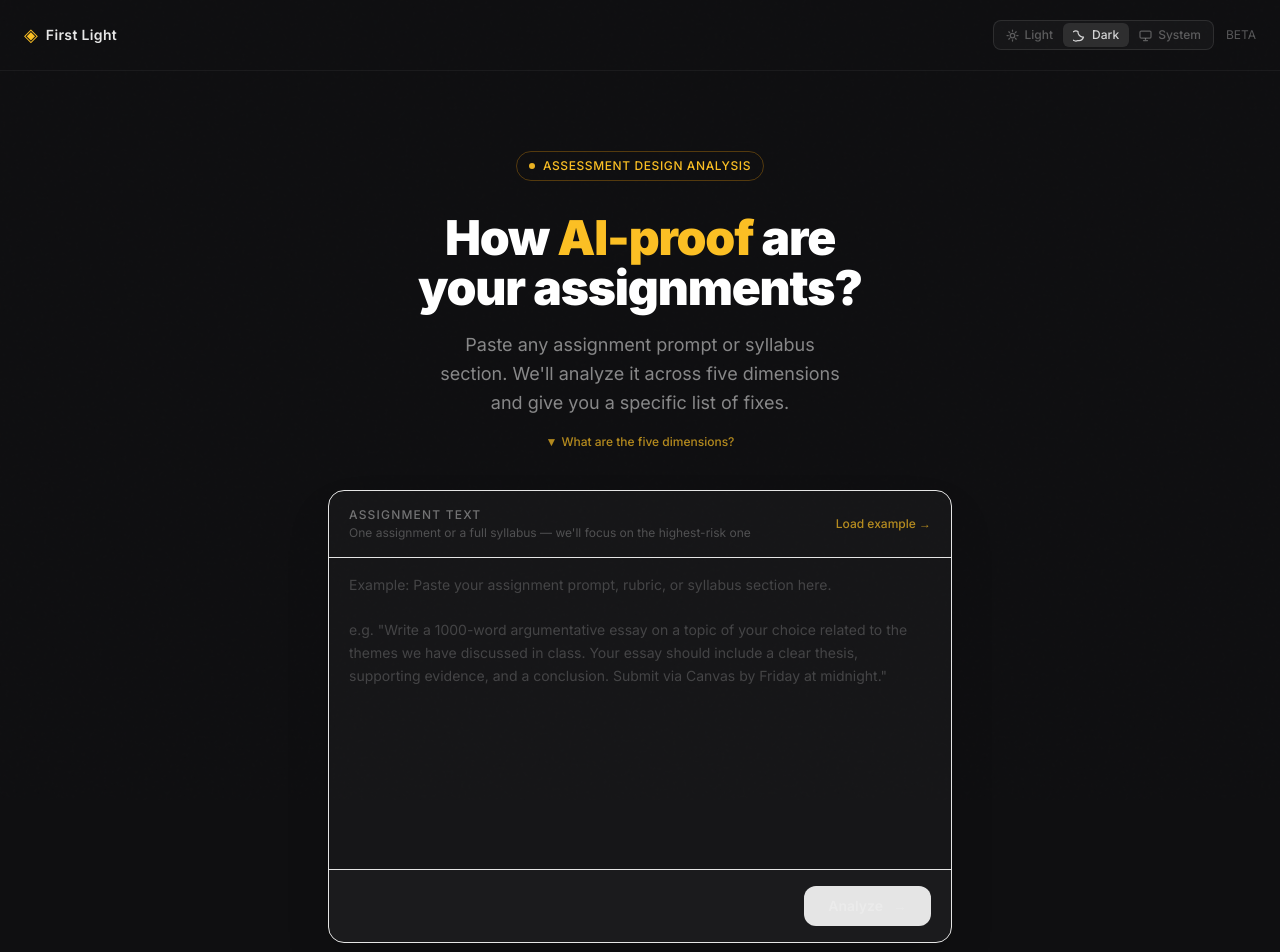
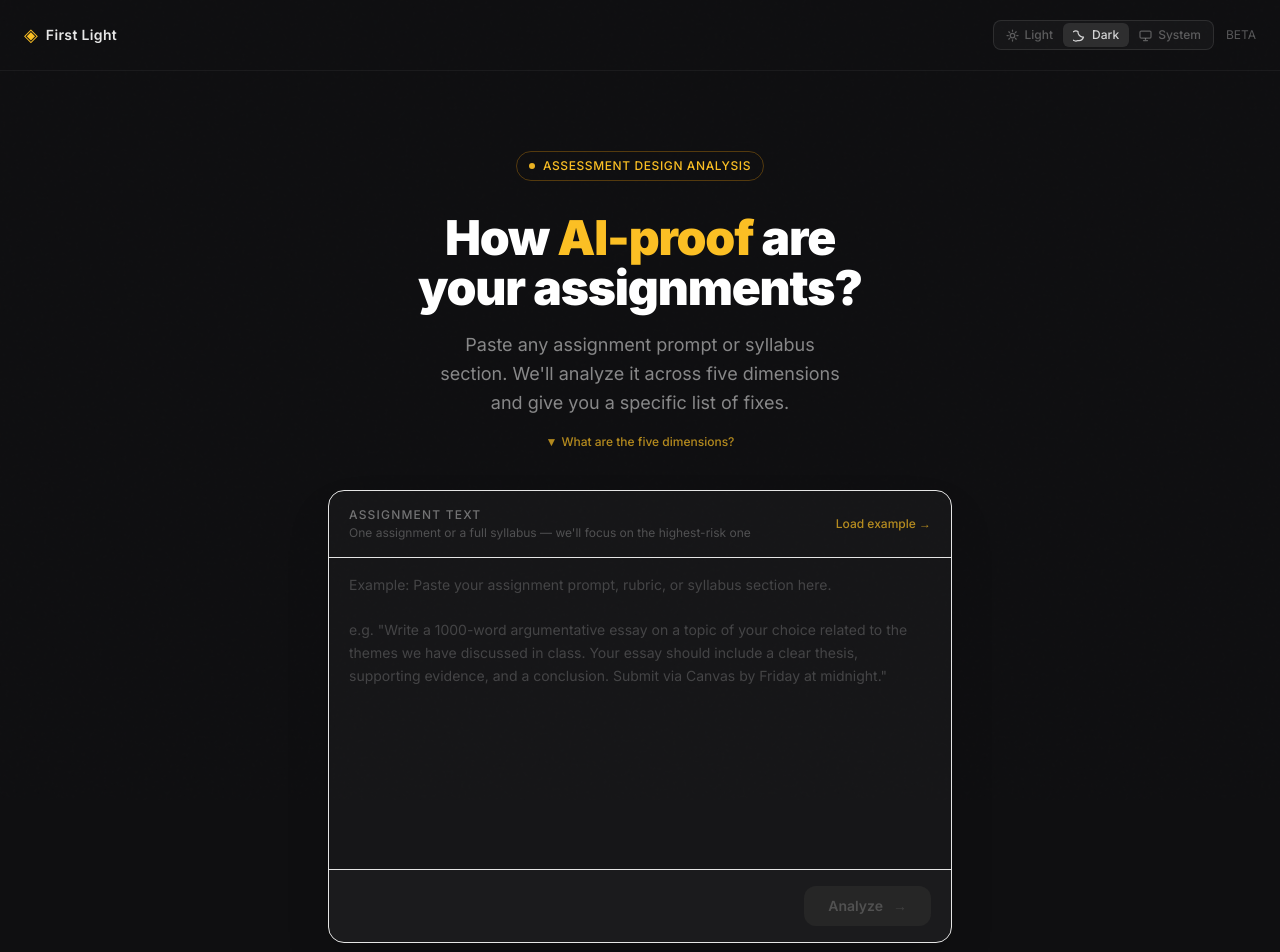
Before and after one commit to jbnash/first-light, a Next.js app: page / in a window 1280 px wide. Shown: the top 952 px of the page. Built offline with nearby package versions, Linux system fonts and the light colour scheme.

Commit message:
Fix disabled Analyze button brightness in dark mode
Co-Authored-By: Claude Sonnet 4.6 <noreply@anthropic.com>

```diff
--- a/src/app/page.tsx
+++ b/src/app/page.tsx
@@ -242,7 +242,7 @@ export default function Home() {
                   ? "bg-amber-500/75 dark:bg-amber-400/60 text-white dark:text-black cursor-wait"
                   : isReady
                     ? "bg-amber-500 dark:bg-amber-400 text-white dark:text-black hover:bg-amber-400 dark:hover:bg-amber-300 hover:scale-[1.02] active:scale-[0.98] shadow-lg shadow-amber-500/20 dark:shadow-amber-400/20"
-                    : "bg-neutral-200 dark:bg-white/8 text-neutral-400 dark:text-white/25 cursor-not-allowed"
+                    : "bg-neutral-200 dark:bg-neutral-800 text-neutral-400 dark:text-white/20 cursor-not-allowed"
                 }
               `}
             >
```
